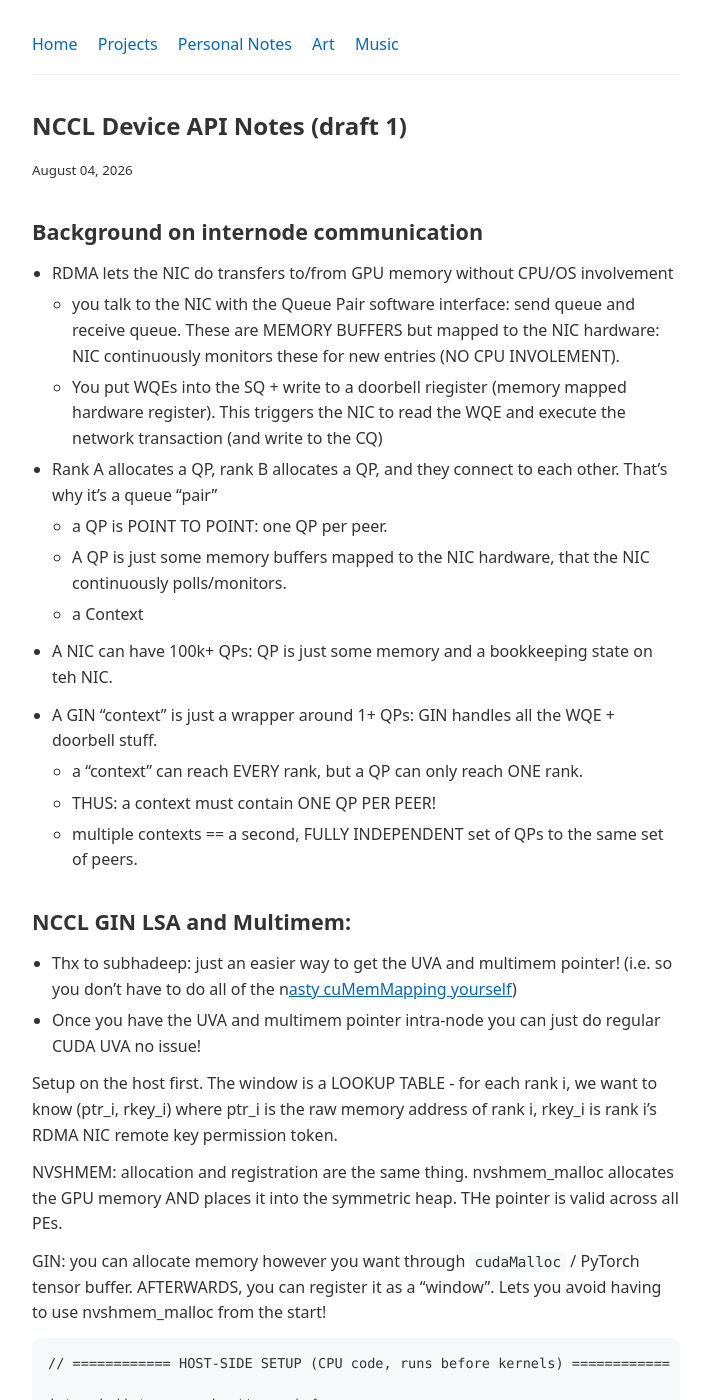
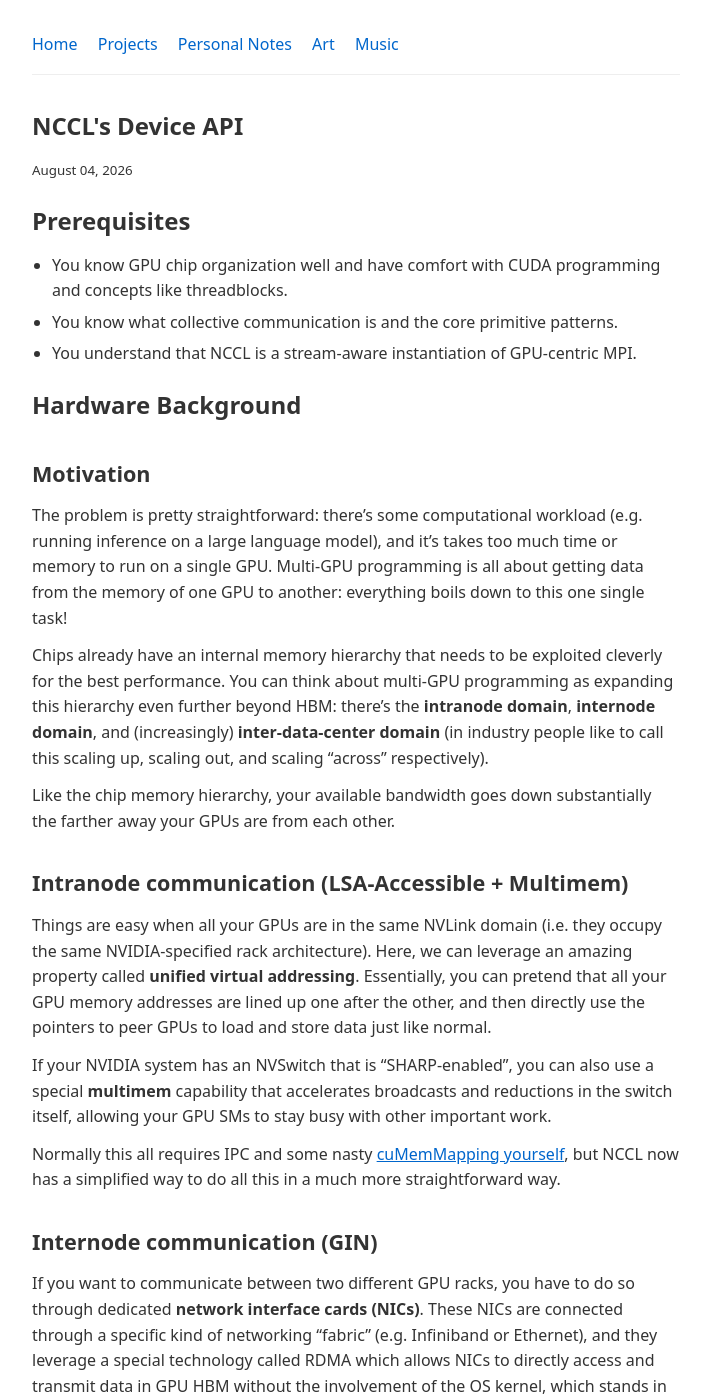
Before and after one commit to Willy-Chan/willy-chan.github.io, a Jekyll site: the page built from _posts/2026-08-04-nccl-gin.md, in a window 1280 px wide and 1400 px high. Shown: the whole window, without its empty margins (284-994 px from the left). Built offline with Jekyll 4.4.1, drawn with Linux system fonts in a browser that asks for light colours; some of the changed text lies outside the part shown.

Commit message:
device api new

````diff
--- a/_posts/2026-08-04-nccl-gin.md
+++ b/_posts/2026-08-04-nccl-gin.md
@@ -1,43 +1,70 @@
 ---
 layout: post
-title: NCCL Device API Notes (draft 1)
+title: NCCL's Device API
 math: true
 ---
 
-## Background on internode communication
-- RDMA lets the NIC do transfers to/from GPU memory without CPU/OS involvement
-    - you talk to the NIC with the Queue Pair software interface: send queue and receive queue. These are MEMORY BUFFERS but mapped to the NIC hardware: NIC continuously monitors these for new entries (NO CPU INVOLEMENT).
-    - You put WQEs into the SQ + write to a doorbell riegister (memory mapped hardware register). This triggers the NIC to read the WQE and execute the network transaction (and write to the CQ)
-
-- Rank A allocates a QP, rank B allocates a QP, and they connect to each other. That's why it's a queue "pair"
-    - a QP is POINT TO POINT: one QP per peer.
-    - A QP is just some memory buffers mapped to the NIC hardware, that the NIC continuously polls/monitors.
-    - a Context
-
-- A NIC can have 100k+ QPs: QP is just some memory and a bookkeeping state on teh NIC.
-
-- A GIN "context" is just a wrapper around 1+ QPs: GIN handles all the WQE + doorbell stuff.
-    - a "context" can reach EVERY rank, but a QP can only reach ONE rank.
-    - THUS: a context must contain ONE QP PER PEER!
-    - multiple contexts == a second, FULLY INDEPENDENT set of QPs to the same set of peers.
+# Prerequisites
+- You know GPU chip organization well and have comfort with CUDA programming and concepts like threadblocks.
+- You know what collective communication is and the core primitive patterns.
+- You understand that NCCL is a stream-aware instantiation of GPU-centric MPI.
 
 
-## NCCL GIN LSA and Multimem:
-- Thx to subhadeep: just an easier way to get the UVA and multimem pointer! (i.e. so you don't have to do all of the n[asty cuMemMapping yourself](https://hazyresearch.stanford.edu/blog/2025-11-17-pk))
-- Once you have the UVA and multimem pointer intra-node you can just do regular CUDA UVA no issue!
+# Hardware Background
+## Motivation
+The problem is pretty straightforward: there's some computational workload (e.g. running inference on a large language model), and it's takes too much time or memory to run on a single GPU. Multi-GPU programming is all about getting data from the memory of one GPU to another: everything boils down to this one single task!
+
+Chips already have an internal memory hierarchy that needs to be exploited cleverly for the best performance. You can think about multi-GPU programming as expanding this hierarchy even further beyond HBM: there's the <strong>intranode domain</strong>,  <strong>internode domain</strong>, and (increasingly) <strong>inter-data-center domain</strong> (in industry people like to call this scaling up, scaling out, and scaling "across" respectively).
+
+Like the chip memory hierarchy, your available bandwidth goes down substantially the farther away your GPUs are from each other.
 
 
-Setup on the host first. The window is a LOOKUP TABLE - for each rank i, we want to know (ptr_i, rkey_i) where ptr_i is the raw memory address of rank i, rkey_i is rank i's RDMA NIC remote key permission token.
+## Intranode communication (LSA-Accessible + Multimem)
+Things are easy when all your GPUs are in the same NVLink domain (i.e. they occupy the same NVIDIA-specified rack architecture). Here, we can leverage an amazing property called <strong>unified virtual addressing</strong>. Essentially, you can pretend that all your GPU memory addresses are lined up one after the other, and then directly use the pointers to peer GPUs to load and store data just like normal.
 
-NVSHMEM: allocation and registration are the same thing. nvshmem_malloc allocates the GPU memory AND places it into the symmetric heap. THe pointer is valid across all PEs.
+If your NVIDIA system has an NVSwitch that is "SHARP-enabled", you can also use a special <strong>multimem</strong> capability that accelerates broadcasts and reductions in the switch itself, allowing your GPU SMs to stay busy with other important work.
+
+Normally this all requires IPC and some nasty [cuMemMapping yourself](https://hazyresearch.stanford.edu/blog/2025-11-17-pk), but NCCL now has a simplified way to do all this in a much more straightforward way.
 
 
-GIN: you can allocate memory however you want through `cudaMalloc` / PyTorch tensor buffer. AFTERWARDS, you can register it as a "window". Lets you avoid having to use nvshmem_malloc from the start!
+## Internode communication (GIN)
+If you want to communicate between two different GPU racks, you have to do so through dedicated <strong>network interface cards (NICs)</strong>. These NICs are connected through a specific kind of networking "fabric" (e.g. Infiniband or Ethernet), and they leverage a special technology called RDMA which allows NICs to directly access and transmit data in GPU HBM without the involvement of the OS kernel, which stands in contrast to traditional computer networking.
+
+This has fascinating implications for the internode programming model: instead of "sockets" you talk to other NICs using the concept of "queue pairs" (QPs), where there is a continuous "queue" of send messages, receive messages, and completion messages that the CPU can poll.
+
+The typical data movement workflow is:
+- Rank A allocates a QP, rank B allocates a QP, and they connect to each other.
+- Under the hood, a QP is just some pinned memory buffers with bookkeeping that the NIC continuously polls and monitors.
+- This QP is point to point: so one QP needs to be allocated per connection.
+- Rank A put WQEs ("wookies") into a send queue.
+- Rank A rings the doorbell on the NIC" (i.e. writes to a memory mapped "doorbell" register on the device), and this triggers the NIC to read the WQE and execute the network transaction.
+
+Now this description glosses over something rather important: Rank A is ringing the doorbell, but who is doing it - the CPU or GPU?
+
+Traditionally, this work is done by the CPU using the concept of a <strong>proxy thread</strong>: this is a dedicated CPU thread whose sole job is to initiate network operations (i.e. read and write data to and from and the NIC).
+
+Thanks to some great work by NVIDIA, there's new technologies like GDAKI and DOCA, which allow the <strong>GPU device itself to work with the NIC buffer</strong>. This way, the host is not in the critical path at all! This is what GIN builds on to do device-side comms.
 
 
+**Important Note**: This was incredibly confusing when I was first learning GIN, but note that the word "context" can mean two very different things:
+
+- a "NCCL context" or "GIN context" is essentially an object that wraps around 1+ QPs (along with some other connection-specific info), with GIN handling most of the WQE enqueuing and doorbell operations. So intuitively, a (NCCL) "context" can reach EVERY rank, but a specific QP can only reach ONE rank. A NCCL context must therefore contain only <strong>one QP per peer</strong>: you need multiple contexts for more independent QPs to the same set of peers.
+
+- a "CTX" (used by NCCL internally) essentially refers to a QP itself. For the rest of this blog post, a "context" refers to a NCCL context, and "CTX" refers to an individual QP connection.
+
+
+# NCCL Device API Programming Model
+## Host Setup
+
+Before you can even think about device-initiated comms, you have to do some important setup on the host itself. You have to establish this idea of a <strong>NCCL communication window</strong>, which is essentially a lookup table (for each Rank i, we want to know (ptr_i, rkey_i) where ptr_i is the memory address of rank i, and rkey_i is rank i's associated NIC "permission token").
+
+This way, you can allocate memory however you please (via `cudaMalloc` or PyTorch tensors). If you want to this buffer to later be globally accessible, you can register it as a communication window!
+
+**Why this separation?** NVIDIA already has another communication library (NVSHMEM) where allocation and registration are the exact same thing: `nvshmem_malloc` both allocates GPU memory and places it into a symmetric heap, with a pointer that's valid across all PEs.
+
+Here's a canonical example of what host-side setup looks like:
+
 ```c++
-// ============ HOST-SIDE SETUP (CPU code, runs before kernels) ============
-
 int main(int argc, char** argv) {
     // MPI init
     // standard NCCL bootstrap using ncclUniqueId
@@ -45,13 +72,10 @@
     ncclComm_t comm;
     ncclCommInitRank(&comm, nRanks, id, myRank);
 
-
-    //////////////////// GIN SPECIFIC STUFF ////////////////////
-
     // GIN-specific setup of communicators
+    // This is a device communicator: it's a separate subset of the host communicator specifically used for device API operations.
     ncclDevComm devComm;
     ncclDevCommCreate(&devComm, comm, /* enable GIN */ nullptr);
-
 
     // Rank i allocates GPU buffers like normal
     float *sendBuf, *recvBuf;
@@ -61,6 +85,7 @@
     // ... Fill the sendBuf with something valuable
 
     // COLLECTIVE registration: ranks call this together and exchange (pts + rkeys)
+    // We take the previous memory buffers we allocated them, and register them as "communication windows" - symmetric memory!
     ncclWindow_t sendWin, recvWin;
     ncclCommWindowRegister(comm, sendBuf, N * sizeof(float), &sendWin);
     ncclCommWindowRegister(comm, recvBuf, N * sizeof(float), &recvWin);
@@ -71,30 +96,24 @@
     cudaDeviceSynchronize();
 }
 ```
+## LSA/Multimem Kernel
+NCCL LSA and multimem is incredibly simple and straightforward: NCCL basically just gives you a wrapper around exisitng UVA pointers or multimem pointers respectively. You can see examples <a href="https://docs.nvidia.com/deeplearning/nccl/user-guide/docs/usage/deviceapi.html">here</a>.
 
-Here's an example of a kernel with device-side communication that you might use:
+Once you have the pointer you want, it becomes trivial to do intranode programming by just dereferencing these device memory addresses.
+
+## GIN Kernel
+Here's an example of a kernel using GIN for inter-node communication via NICs. Doing this kind of thing used to require a lot more code!
 
 ```c++
-__global__ void ringExchange(ncclDevComm devComm,               // communicator group we defined
-                             ncclWindow_t sendWin,              // window metadata: handles that tell you
-                             ncclWindow_t recvWin,              //          how to reach the underlying cudaMalloc buffer.
+__global__ void ringExchange(ncclDevComm devComm,
+                             ncclWindow_t sendWin,
+                             ncclWindow_t recvWin,
                              int myRank, int nRanks)
 {
-    ncclGin gin(devComm, 0);                // every gpu thread calls this constructor. It's a lightweight object that gives THIS THREAD a handle through which to issue network operations. We use context 0 (can have more contexts for more parallelism)
+    ncclGin gin(devComm, 0); // every gpu thread calls this constructor.
+    // This is a lightweight object acts as a handle through which to issue network operations.
 
     int peer = (myRank + 1) % nRanks;
-
-
-    // a GIN context is just "an object" that lets you initiate data transfer operations to other GPUs, and the way it does it is with QPs under the hood
-    // A "context" abstracts a CHANNEL between the GPU and NIC. It's a wrapper around the QUEUE-PAIR! (QP is like a "conversation lane" between two IB NICs)
-    // ORDERING IS ONLY GUARANTEED WITHIN A SINGLE (context, peer) PAIRING: NEVER ACROSS CONTEXTS! Contexts let you do stuff in PARALLEL with no guarantee of ordering.
-
-    gin.put(...);          // uses context 0's QP
-    gin.signal(...);        // uses context 0's QP
-    gin.waitSignal(...);    // polls context 0's signal state
-    gin.flush(...);         // flushes context 0's pending ops
-
-
 
     gin.put(
         ncclTeamWorld(devComm),                // communicator group
@@ -107,9 +126,8 @@
 }
 ```
 
-## NCCL GIN Device API
-1. DATA MOVEMENT
-To do data movement, we only care about 3 core calls: `put`, `get`, and `signal`. Everything else (e.g. `putValue`) is for convenience.
+### GIN data movement operations
+To do data movement, we only care about 3 core functions: `put`, `get`, and `signal`. Everything else (e.g. `putValue`) is for convenience.
 
 ```cpp
 void put(
@@ -237,11 +255,10 @@
     }
 }
 ```
-
-2. LOCAL COMPLETION
-These functions will BLOCK execution until the operations OCCURING ON MY LOCAL SIDE are fully settled and complete.
-- flush / flushAsync / wait                ->   asks if ALL pending ops on this context are done.
-- readCounter / waitCounter / resetCounter ->   asks if THIS SPECIFIC op/pipeline stage is done. Fine-grained per operation.
+### GIN flush operations
+These functions will block execution until the operations occuring on my local side are fully complete. Note I have no way of knowing what operations or data are completed on my peer without some kind of signal/notification!
+- flush / flushAsync / wait: asks if <strong>all</strong> pending ops on this context are done.
+- readCounter / waitCounter / resetCounter: asks if <strong>this specific</strong> op/pipeline stage is done. Very fine-grained, this is done per-operation.
 
 ```cpp
 void flush(
@@ -263,11 +280,13 @@
 ncclGin gin(devComm, 0);
 gin.get(team, peer, remoteWin, 0, myWin, 0, bytes);
 gin.flush(ncclCoopThread{});   // blocks until the pulled data is actually in myWin
+
+// beyond this flush call, all source PUT buffers are safe to reuse!
+// we can't say much about completion on remote peers: only that my send buffer is free to overwrite. For GET it's whether the data is actually in my local buffer.
 float val = *(float*)myBufPtr;  // NOW safe to read
 ```
-- coop is a bunch of threads, of which some of them are doing network operations.
-- Past this flush call, all source PUT buffers are safe to reuse: to say nothing about the completion status on remote peers (PUT: MY SEND BUFFER IS FREE TO OVERWRITE).
-- For GET operations, this means data is visible to the local rank (THE DATA I PULLED IS NOW ACTUALLY IN MY LOCAL BUFFER).
+
+<strong>flushAsync</strong> is very similar except it's nonblocking: to block you just have call an associated `.wait()`.
 
 ```cpp
 void flushAsync(
@@ -293,21 +312,10 @@
 
 gin.wait(req);   // now actually block until it's done
 ```
-- Same thing but it's nonblocking, so the kernel can do other work.
-- wait is just "now actually block" half of the flushAsync/wait pairing.
 
-
-- There are also "counters" which is an alternative to flush: explanation TBD.
-
-3. REMOTE COMPLETION
-i.e. how we know stuff/completion regarding a remote peer.
-
-```
-signal      → SEND a notification to a peer (the "trigger")
-waitSignal  → BLOCK until a signal reaches some value (the "receiver's wait loop")
-readSignal  → PEEK at a signal's current value, don't block (the "receiver's non-blocking check")
-resetSignal → CLEAR a signal back to 0 (so it can be reused next round)
-
+### GIN notificaiton operations
+You can use the following functions to notify a remote peer about completion:
+```cpp
 // Sender:
 gin.signal(team, peer, someAction);         // "hey peer, bump your signal"
 
@@ -319,28 +327,20 @@
 gin.resetSignal(signalId);                  // reset to 0 for next round
 ```
 
-There's more complexity in WHAT we pass in as the signal!
-- How is the signal identified? It can be a small integer ID, or a (window, offset) "VA" tuple. The latter is if the signal's locaiton needs to be computed dynamically at a specific address. Ignore VA unless your application specifically needs it.
+Note that there's some complexity in what's passed in as the signal:
+- Signal itself can be (1) a small int ID, or (2) (window, offset) tuple. Use the latter if the signal's location needs to be computed dynamically at a specific address: this is usually kind of niche and most apps don't need it.
 
-- WEAK: only guarantees THIS SPECIFIC SIGNAL's data is visible (what you expect)
-- STRONG: guarantee this signal, AS WELL AS EVERYTHING I SENT TO THIS PEER EARLIER has arrived.
+- "Weak signal" only guarantees <strong>this specific signal's</strong> data is visible (what you expect)
+- "Strong signal" guarantees this signal, as well as everything I sent to said peer earlier, has arrived.
 
 
-4. BARRIER
-No rank leaves the barrier until every rank has arrived at it.
-- You construct a ncclGinBarrierSession
-- Then you call .sync(...) on it to do a synchronization
+### GIN barrier operations
+Barriers are a simple idea: no rank leaves the barrier until every rank has arrived at it. In GIN, you construct a ncclGinBarrierSession and then call `.sync` on that object.
 
 ```cpp
 __global__ void barrierDemo(ncclDevComm devComm, int myRank)
 {
     ncclGin gin(devComm, 0);
-
-    ...
-    // Every rank does DIFFERENT amounts of work here — some ranks
-    // might finish fast, some slow. Doesn't matter.
-
-
 
     // ---- BARRIER ----
     // No rank gets past this line until EVERY rank has reached it.
````
Also changed, not shown: other parts of _posts/2026-08-04-nccl-gin.md (+3 -2 lines).
